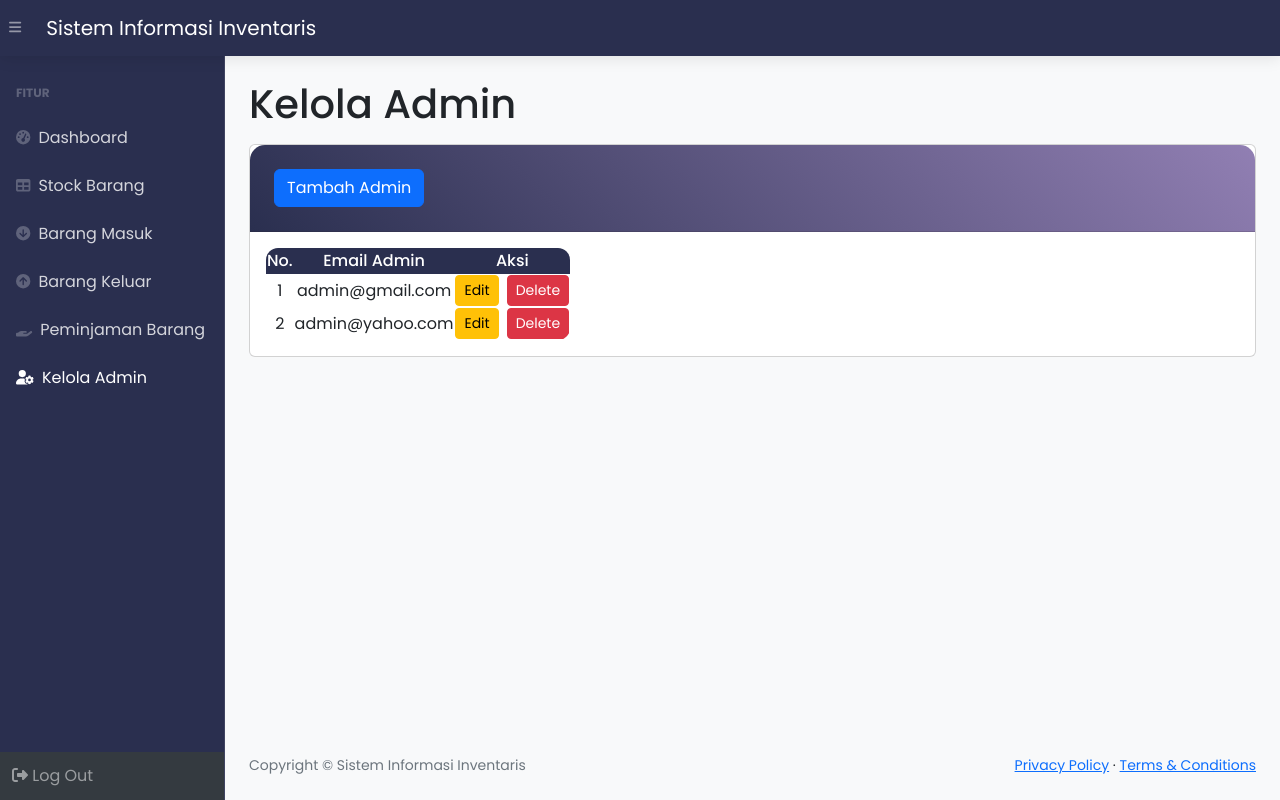
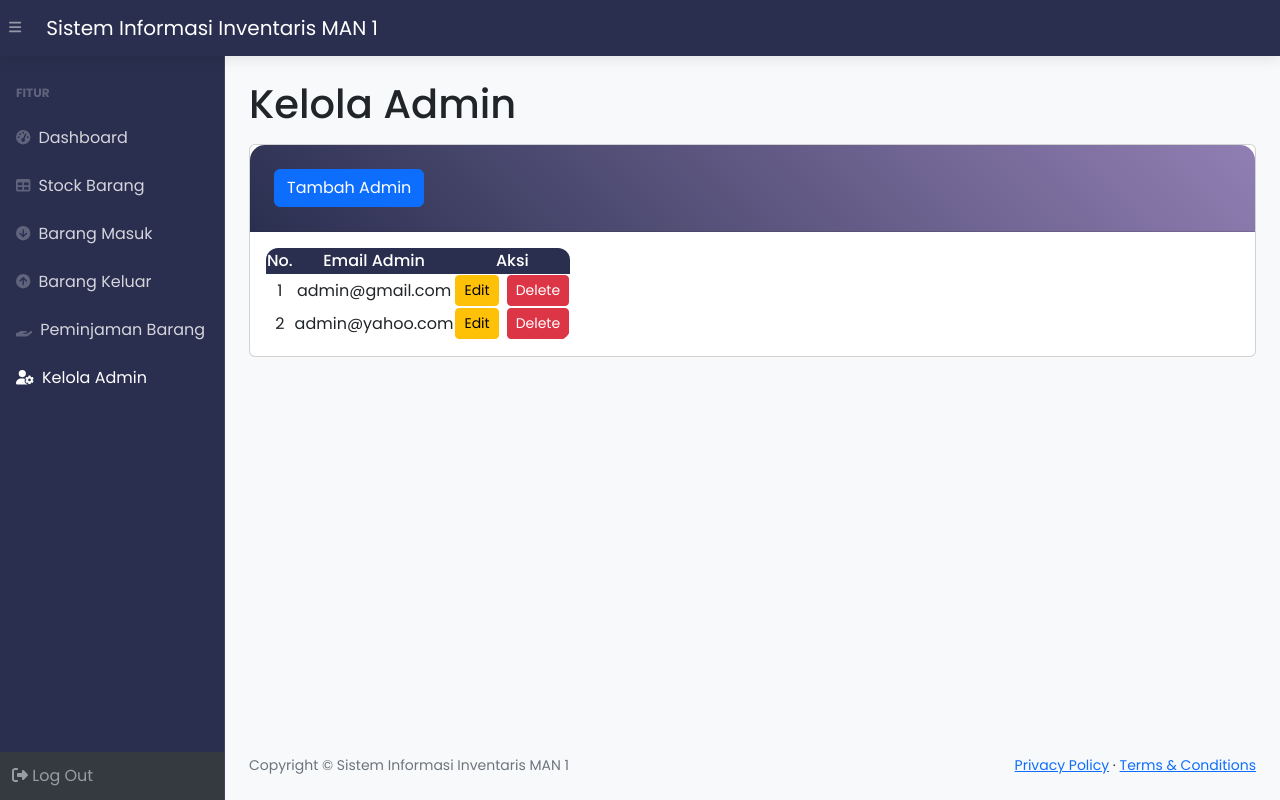
Before and after one commit to adityavirliano/tugas-akhir-siinventaris, a PHP site: page /admin.php in a window 1280 px wide. Run offline with PHP 8.4, Linux system fonts and the light colour scheme; a user stored in the database is signed in; data comes from the database, SQL or seed files in the repository; some libraries are stand-ins or nearby versions.

Commit message:
Update admin.php

```diff
--- a/SistemInformasiInventaris/admin.php
+++ b/SistemInformasiInventaris/admin.php
@@ -14,7 +14,7 @@ require 'cek.php';
     <meta name="viewport" content="width=device-width, initial-scale=1, shrink-to-fit=no" />
     <meta name="description" content="" />
     <meta name="author" content="" />
-    <title>Kelola Admin - Sistem Informasi Inventaris</title>
+    <title>Kelola Admin - Sistem Informasi Inventaris MAN 1</title>
     <link href="https://cdn.jsdelivr.net/npm/simple-datatables@7.1.2/dist/style.min.css" rel="stylesheet" />
     <link href="https://fonts.googleapis.com/css2?family=Poppins:wght@300;400;500;600;700&display=swap" rel="stylesheet">
     <link href="https://fonts.googleapis.com/icon?family=Material+Icons+Round" rel="stylesheet">
@@ -138,7 +138,7 @@ require 'cek.php';
         <!-- Sidebar Toggle-->
         <button class="btn btn-link btn-sm order-1 order-lg-0 me-4 me-lg-0" id="sidebarToggle" href="#!"><i class="fas fa-bars"></i></button>
         <!-- Navbar Brand-->
-        <a class="navbar-brand ps-3" href="index.php">Sistem Informasi Inventaris</a>
+        <a class="navbar-brand ps-3" href="index.php">Sistem Informasi Inventaris MAN 1</a>
     </nav>
     <div id="layoutSidenav">
         <div id="layoutSidenav_nav">
@@ -273,7 +273,7 @@ require 'cek.php';
             <footer class="py-4 bg-light mt-auto">
                 <div class="container-fluid px-4">
                     <div class="d-flex align-items-center justify-content-between small">
-                        <div class="text-muted">Copyright &copy; Sistem Informasi Inventaris</div>
+                        <div class="text-muted">Copyright &copy; Sistem Informasi Inventaris MAN 1</div>
                         <div>
                             <a href="#">Privacy Policy</a>
                             &middot;
```
